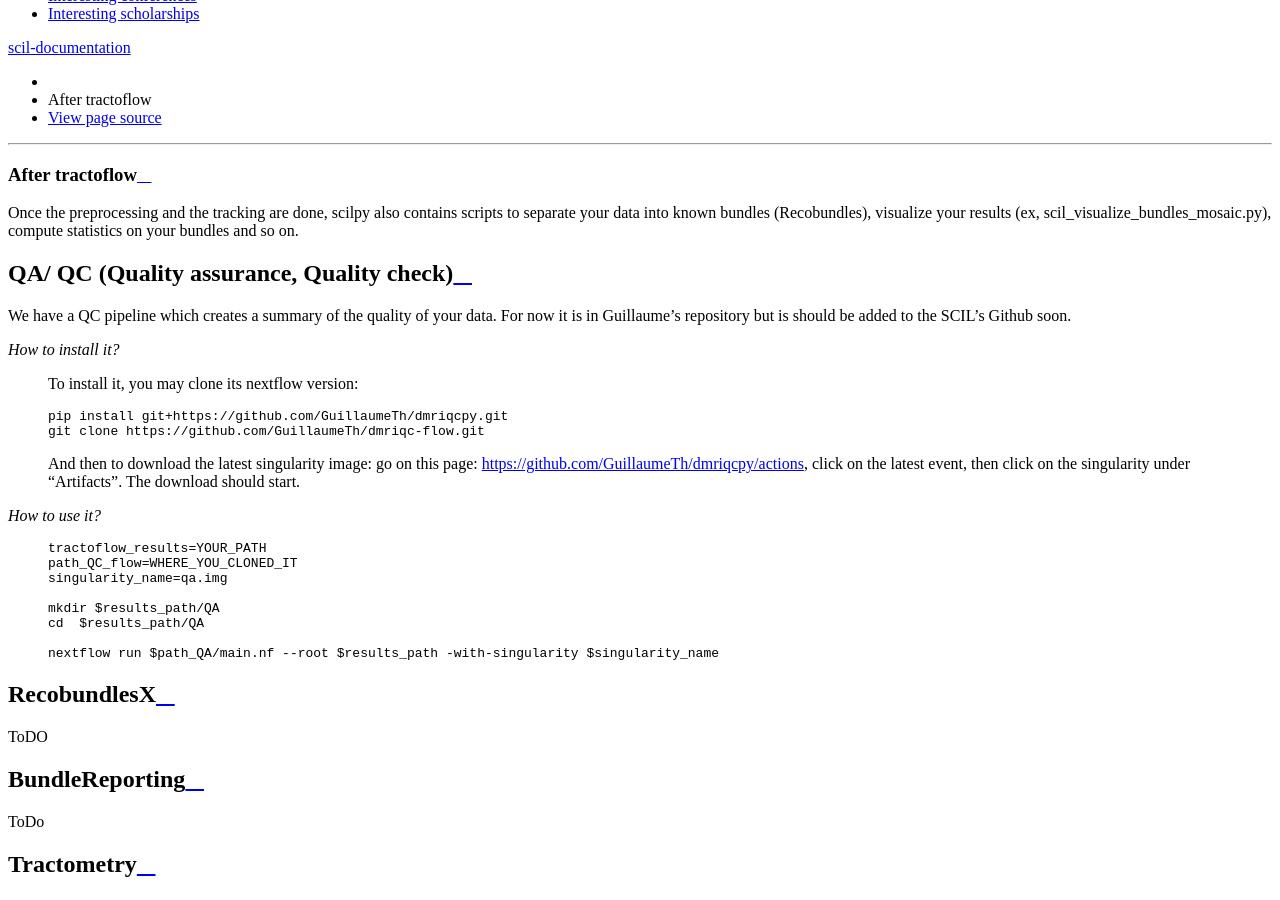
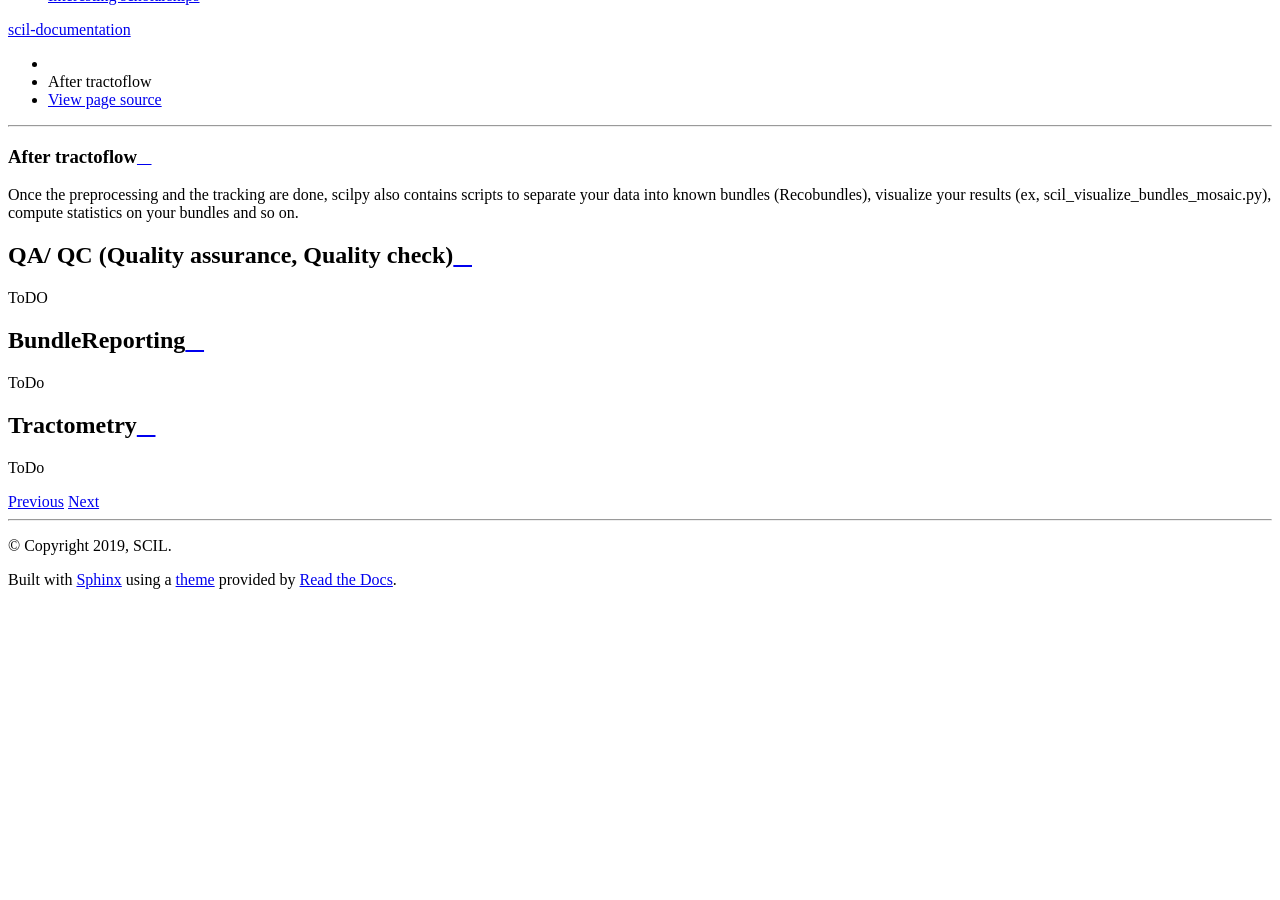
Before and after one commit to scilus/scil-documentation, a Sphinx documentation site: the page built from source/our_tools/other_pipelines.rst, in a window 1280 px wide and 900 px high, scrolled down 738 px. Built offline with Sphinx 7.4.7 and the Read the Docs theme 2.0.0, drawn with Linux system fonts in a browser that asks for light colours; after the commit the page ends 1335 px from its top, so only the background shows below that.

Commit message:
Removed Recobundles section in other pipelines

```diff
--- a/source/our_tools/other_pipelines.rst
+++ b/source/our_tools/other_pipelines.rst
@@ -11,38 +11,6 @@
 QA/ QC  (Quality assurance, Quality check)
 ------------------------------------------
 
-We have a QC pipeline which creates a summary of the quality of your data. For now it is in Guillaume's repository but is should be added to the SCIL's Github soon.
-
-*How to install it?*
-
-    To install it, you may clone its nextflow version:
-
-
-    .. code-block:: bash
-
-        pip install git+https://github.com/GuillaumeTh/dmriqcpy.git
-        git clone https://github.com/GuillaumeTh/dmriqc-flow.git
-
-    And then to download the latest singularity image: go on this page: https://github.com/GuillaumeTh/dmriqcpy/actions, click on the latest event, then click on the singularity under "Artifacts". The download should start.
-
-*How to use it?*
-
-    .. code-block:: bash
-
-        tractoflow_results=YOUR_PATH
-        path_QC_flow=WHERE_YOU_CLONED_IT
-        singularity_name=qa.img
-
-        mkdir $results_path/QA
-        cd  $results_path/QA
-
-        nextflow run $path_QA/main.nf --root $results_path -with-singularity $singularity_name
-
-
-
-RecobundlesX
-------------
-
 ToDO
 
 BundleReporting
```
